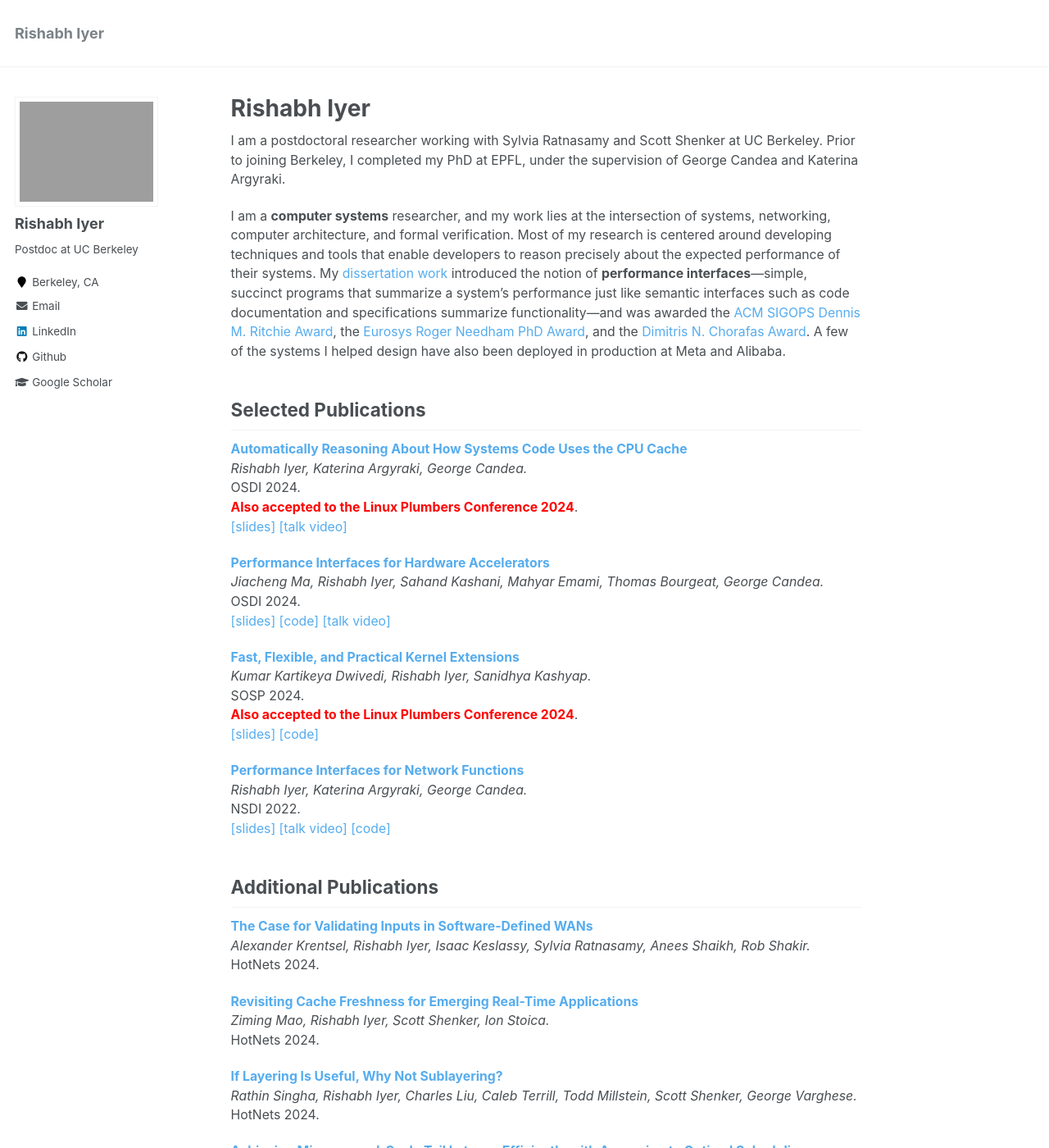
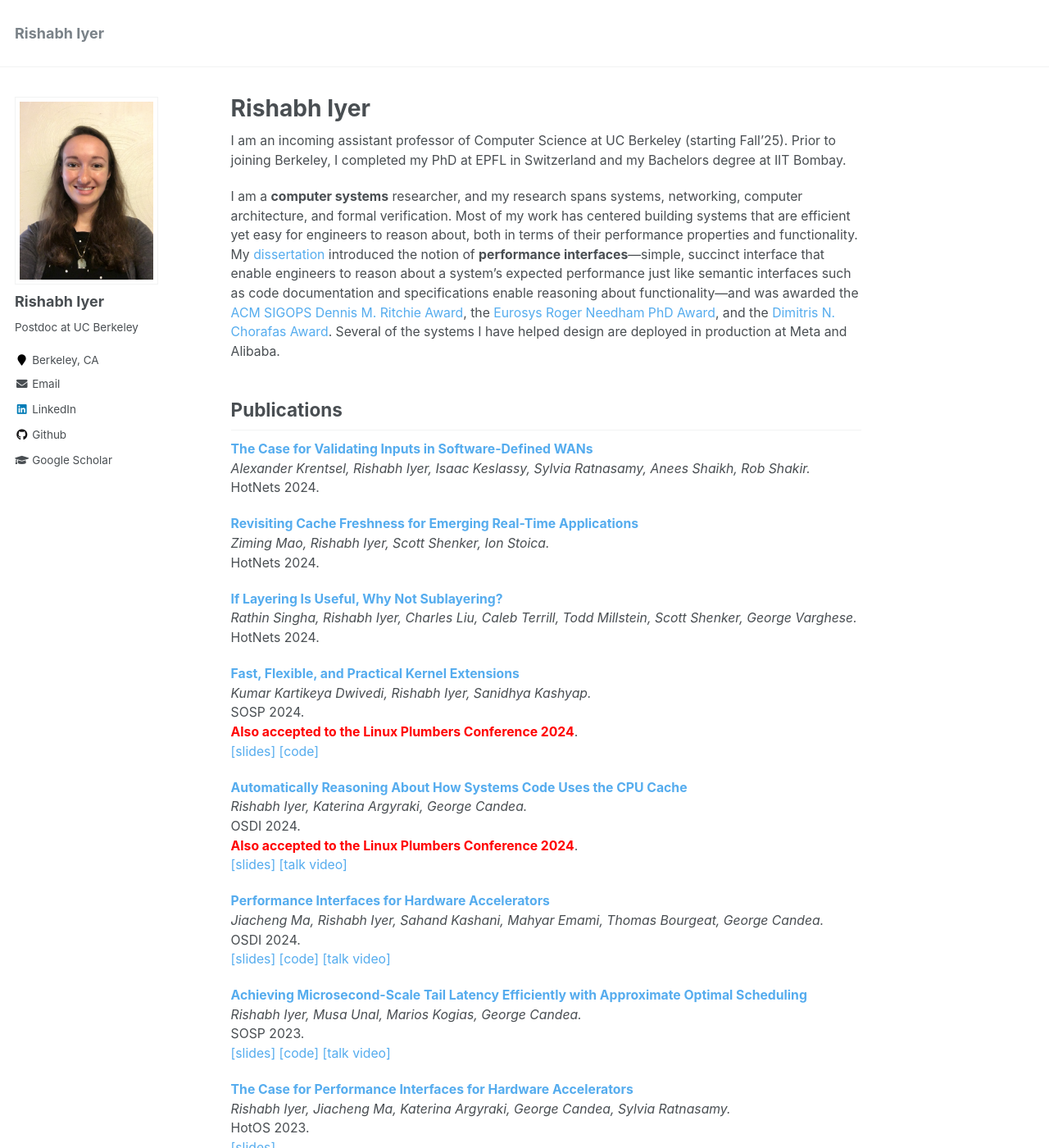
Before and after one commit to rishabh246/rishabh246.github.io, a Jekyll site: the page built from _pages/about.md, in a window 1280 px wide and 1400 px high. Shown: the whole window at 82% size. Built offline with Jekyll 4.4.1, drawn with Linux system fonts in a browser that asks for light colours; some of the changed text lies outside the part shown.

Commit message:
First draft for updated website

```diff
--- a/_config.yml
+++ b/_config.yml
@@ -81,7 +81,7 @@ analytics:
 # Site Author
 author:
   name             : "Rishabh Iyer"
-  avatar           : "ri.jpg"
+  avatar           : "profile.jpg"
   bio              : "Postdoc at UC Berkeley"
   location         : "Berkeley, CA"
   employer         :
--- a/_pages/about.md
+++ b/_pages/about.md
@@ -8,40 +8,15 @@ redirect_from:
   - /about.html
 ---
 
-I am a postdoctoral researcher working with Sylvia Ratnasamy and Scott Shenker at UC Berkeley. Prior to joining Berkeley, I completed my PhD at EPFL, under the supervision of George Candea and Katerina Argyraki.
+I am an incoming assistant professor of Computer Science at UC Berkeley (starting Fall'25).
+Prior to joining Berkeley, I completed my PhD at EPFL in Switzerland and my Bachelors degree at IIT Bombay.
 
-I am a **computer systems** researcher, and my work lies at the intersection of systems, networking, computer architecture, and formal verification.
-Most of my research is centered around  developing techniques and tools that enable developers to reason precisely about the expected performance of their systems.
-My [dissertation work](/files/thesis.pdf) introduced the notion of **performance interfaces**---simple, succinct programs that summarize a system's performance just like semantic interfaces such as code documentation and specifications summarize functionality---and was awarded the [ACM SIGOPS Dennis M. Ritchie Award](https://www.sigops.org/awards/dmr/), the [Eurosys Roger Needham PhD Award](https://www.eurosys.org/awards/roger-needham-phd-award), and the [Dimitris N. Chorafas Award](https://www.weizmann.ac.il/feinberg/about/dimitris-n-chorafas-prize/about-foundation-and-prize).
-A few of the systems I helped design have also been deployed in production at Meta and Alibaba.
+I am a **computer systems** researcher, and my research spans systems, networking, computer architecture, and formal verification.
+Most of my work has centered building systems that are efficient yet easy for engineers to reason about, both in terms of their performance properties and functionality.
+My [dissertation](/files/thesis.pdf) introduced the notion of **performance interfaces**---simple, succinct interface that enable engineers to reason about a system's expected performance just like semantic interfaces such as code documentation and specifications enable reasoning about functionality---and was awarded the [ACM SIGOPS Dennis M. Ritchie Award](https://www.sigops.org/awards/dmr/), the [Eurosys Roger Needham PhD Award](https://www.eurosys.org/awards/roger-needham-phd-award), and the [Dimitris N. Chorafas Award](https://www.weizmann.ac.il/feinberg/about/dimitris-n-chorafas-prize/about-foundation-and-prize).
+Several of the systems I have helped design are deployed in production at Meta and Alibaba.
 
-
-Selected Publications
--------
-
-**[Automatically Reasoning About How Systems Code Uses the CPU Cache](/files/cfar.pdf)**
-_Rishabh Iyer, Katerina Argyraki, George Candea._ <br>
-OSDI 2024. <br>
-<span style="color:red">**Also accepted to the Linux Plumbers Conference 2024**</span>.<br>
-[[slides]](files/cfar-slides.pptx) [[talk video]](https://www.youtube.com/watch?v=QpgOxTcvCrY)
-
-**[Performance Interfaces for Hardware Accelerators](/files/lpn.pdf)**
-_Jiacheng Ma, Rishabh Iyer, Sahand Kashani, Mahyar Emami, Thomas Bourgeat, George Candea._<br>
-OSDI 2024.<br>
-[[slides]](files/lpn-slides.pptx) [[code]](https://github.com/dslab-epfl/lpn) [[talk video]](https://www.youtube.com/watch?v=S6BtXr-bFqk)
-
-**[Fast, Flexible, and Practical Kernel Extensions](/files/kflex.pdf)**
-_Kumar Kartikeya Dwivedi, Rishabh Iyer, Sanidhya Kashyap._ <br>
-SOSP 2024. <br>
-<span style="color:red">**Also accepted to the Linux Plumbers Conference 2024**</span>. <br>
-[[slides]](files/kflex-slides.pdf) [[code]](https://github.com/rs3lab/KFlex)
-
-**[Performance Interfaces for Network Functions](/files/pix.pdf)**
-_Rishabh Iyer, Katerina Argyraki, George Candea._ <br>
-NSDI 2022.  <br>
-[[slides]](files/pix_slides.pdf) [[talk video]](https://www.youtube.com/watch?v=iM3R2Gp0PWo) [[code]](https://github.com/dslab-epfl/pix)
-
-Additional Publications
+Publications
 -------
 
 **[The Case for Validating Inputs in Software-Defined WANs](/files/hodor.pdf)**
@@ -56,6 +31,23 @@ HotNets 2024. <br>
 _Rathin Singha, Rishabh Iyer, Charles Liu, Caleb Terrill, Todd Millstein, Scott Shenker, George Varghese._ <br>
 HotNets 2024. <br>
 
+**[Fast, Flexible, and Practical Kernel Extensions](/files/kflex.pdf)**
+_Kumar Kartikeya Dwivedi, Rishabh Iyer, Sanidhya Kashyap._ <br>
+SOSP 2024. <br>
+<span style="color:red">**Also accepted to the Linux Plumbers Conference 2024**</span>. <br>
+[[slides]](files/kflex-slides.pdf) [[code]](https://github.com/rs3lab/KFlex)
+
+**[Automatically Reasoning About How Systems Code Uses the CPU Cache](/files/cfar.pdf)**
+_Rishabh Iyer, Katerina Argyraki, George Candea._ <br>
+OSDI 2024. <br>
+<span style="color:red">**Also accepted to the Linux Plumbers Conference 2024**</span>.<br>
+[[slides]](files/cfar-slides.pptx) [[talk video]](https://www.youtube.com/watch?v=QpgOxTcvCrY)
+
+**[Performance Interfaces for Hardware Accelerators](/files/lpn.pdf)**
+_Jiacheng Ma, Rishabh Iyer, Sahand Kashani, Mahyar Emami, Thomas Bourgeat, George Candea._<br>
+OSDI 2024.<br>
+[[slides]](files/lpn-slides.pptx) [[code]](https://github.com/dslab-epfl/lpn) [[talk video]](https://www.youtube.com/watch?v=S6BtXr-bFqk)
+
 **[Achieving Microsecond-Scale Tail Latency Efficiently with Approximate Optimal Scheduling](/files/concord.pdf)**
 _Rishabh Iyer, Musa Unal, Marios Kogias, George Candea._<br>
 SOSP 2023.<br>
```
Also changed, not shown: other parts of _pages/about.md (+5 -0 lines).
